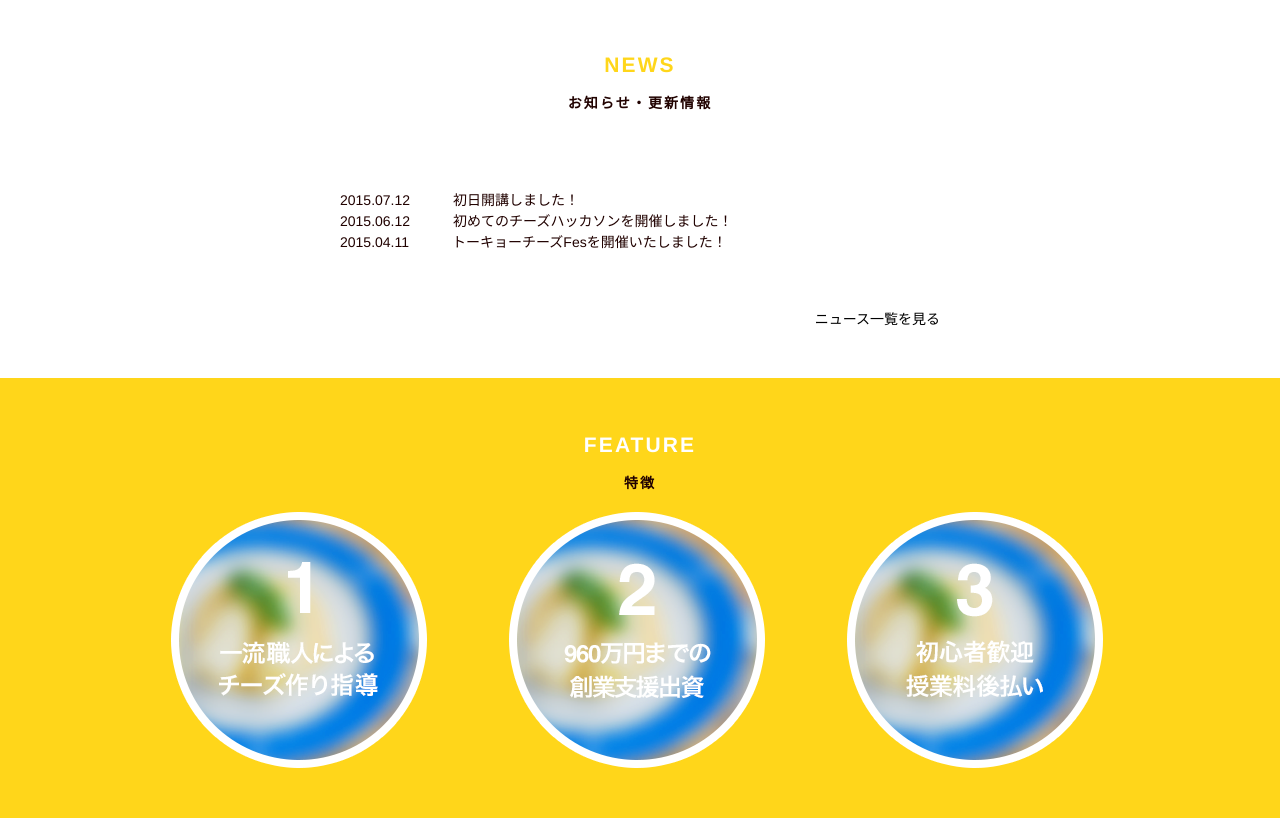
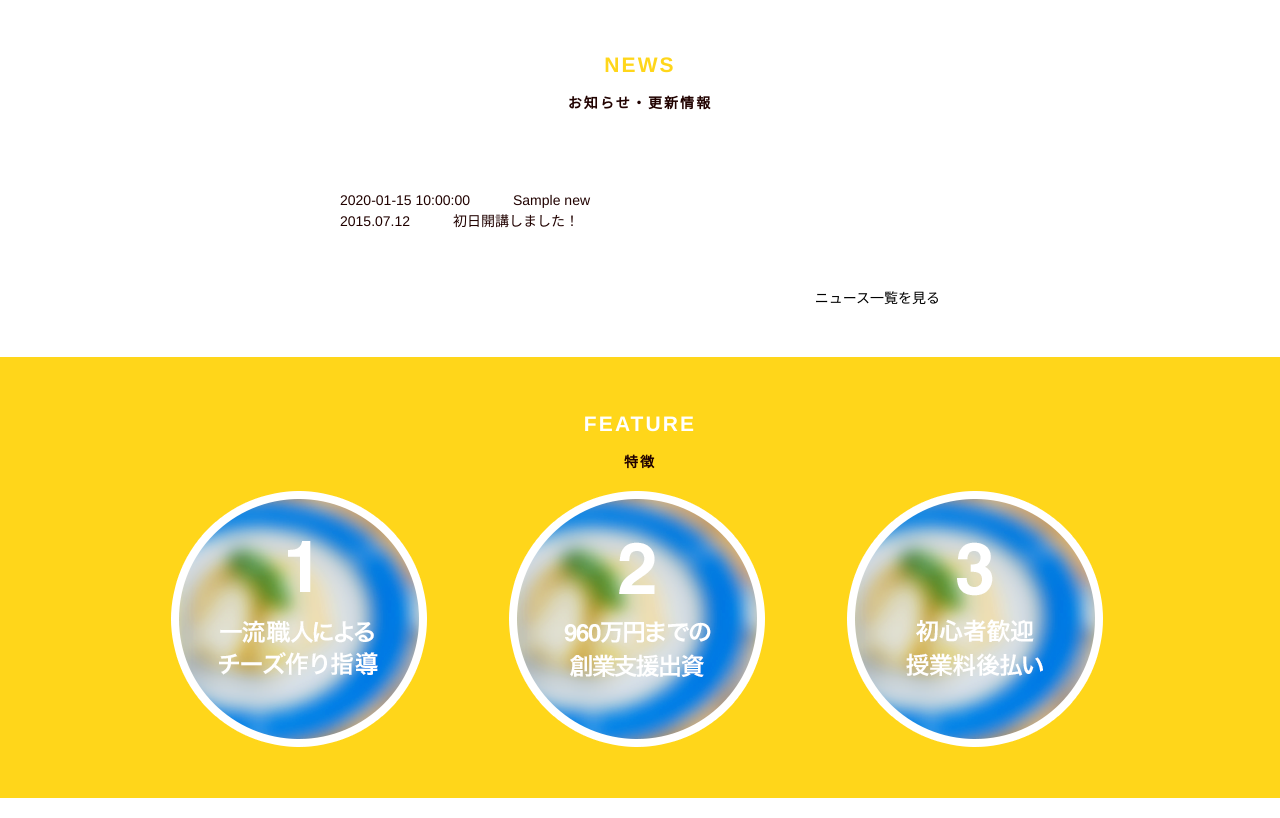
Before and after one commit to 33-Nagata/kadai-1, a PHP site: page / in a window 1280 px wide. Shown: the part 906-1724 px from the top of the page. Run offline with PHP 8.4, Linux system fonts and the light colour scheme; tables that the repository leaves empty or names only in its code hold one stand-in row (values such as "Sample post").

Commit message:
データベースからニュースを取得完了。 あとは、フォーマット（整形）

```diff
--- a/6/index.php
+++ b/6/index.php
@@ -1,3 +1,23 @@
+<?php
+// newsに表示用の変数を定義
+$view = "";
+// DB接続
+$pdo = new PDO("mysql:host=localhost;dbname=cs_academy;charset=utf8", "root", "");
+// create_date の降順に5件取得
+$sql = "SELECT * FROM news ORDER BY create_date DESC LIMIT 5";
+$stmt = $pdo->prepare($sql);
+$stmt->execute();
+$results = $stmt->fetchAll(PDO::FETCH_ASSOC);
+$pdo = null;
+
+foreach($results as $row){
+	// var_dump($row);
+	$view .= '<dt class="news-date">' . $row["create_date"] .'</dt>';
+	$view .= '<dd class="news-description">' . $row["news_title"] . '</dd>';
+}
+
+?>
+
 <?php include("header.php") ?>
 
     <section class="main_visual">
@@ -12,14 +32,11 @@
         </h2>
         <article class="news-detail">
             <dl class="clearfix">
+            	<?php echo $view ?>
                 <dt class="news-date">2015.07.12</dt>
                 <dd class="news-description">初日開講しました！</dd>
-                <dt class="news-date">2015.06.12</dt>
-                <dd class="news-description">初めてのチーズハッカソンを開催しました！</dd>
-                <dt class="news-date">2015.04.11</dt>
-                <dd class="news-description">トーキョーチーズFesを開催いたしました！</dd>
             </dl>
-            <p class="view-detail text-right"><a href="#">ニュース一覧を見る</a></p>
+            <p class="view-detail text-right"><a href="news_list.php">ニュース一覧を見る</a></p>
         </article>
     </section>
 
```
